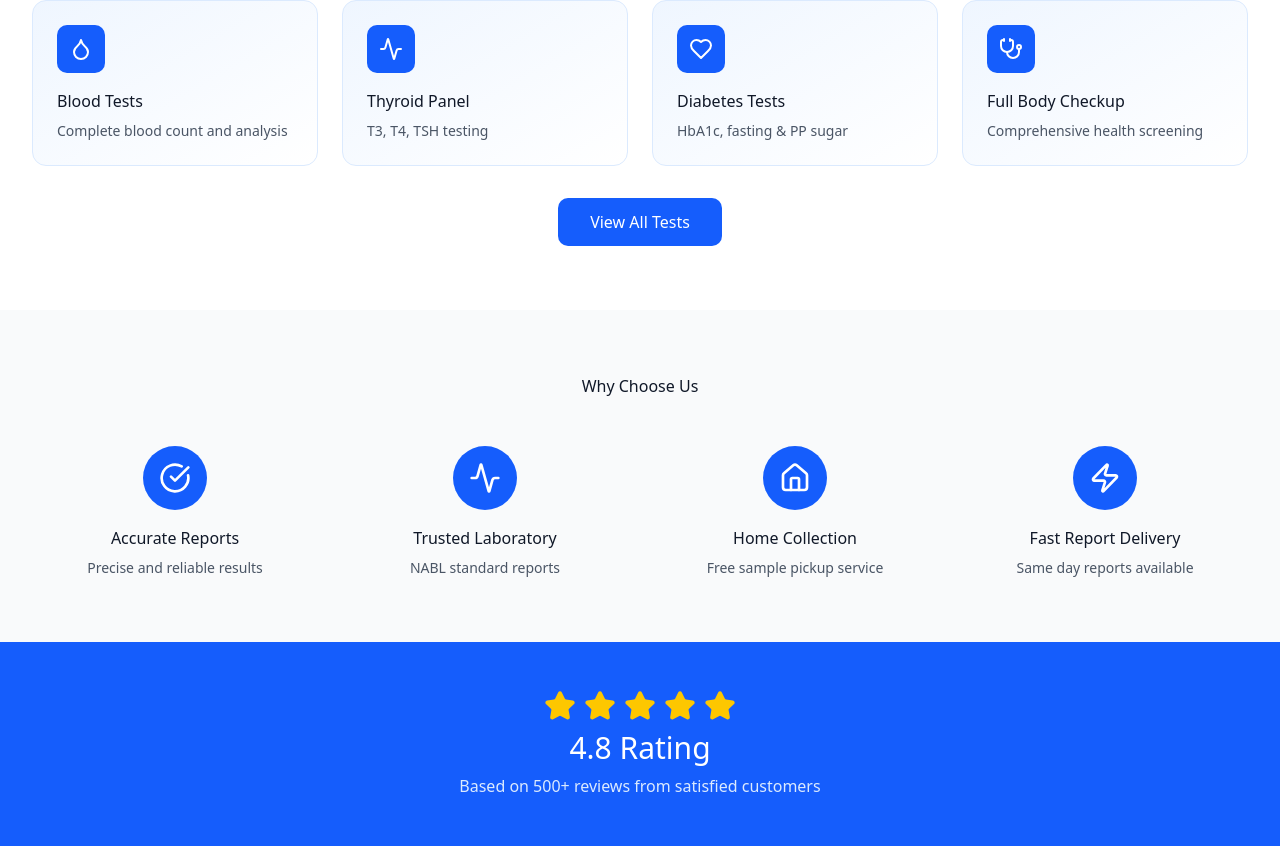
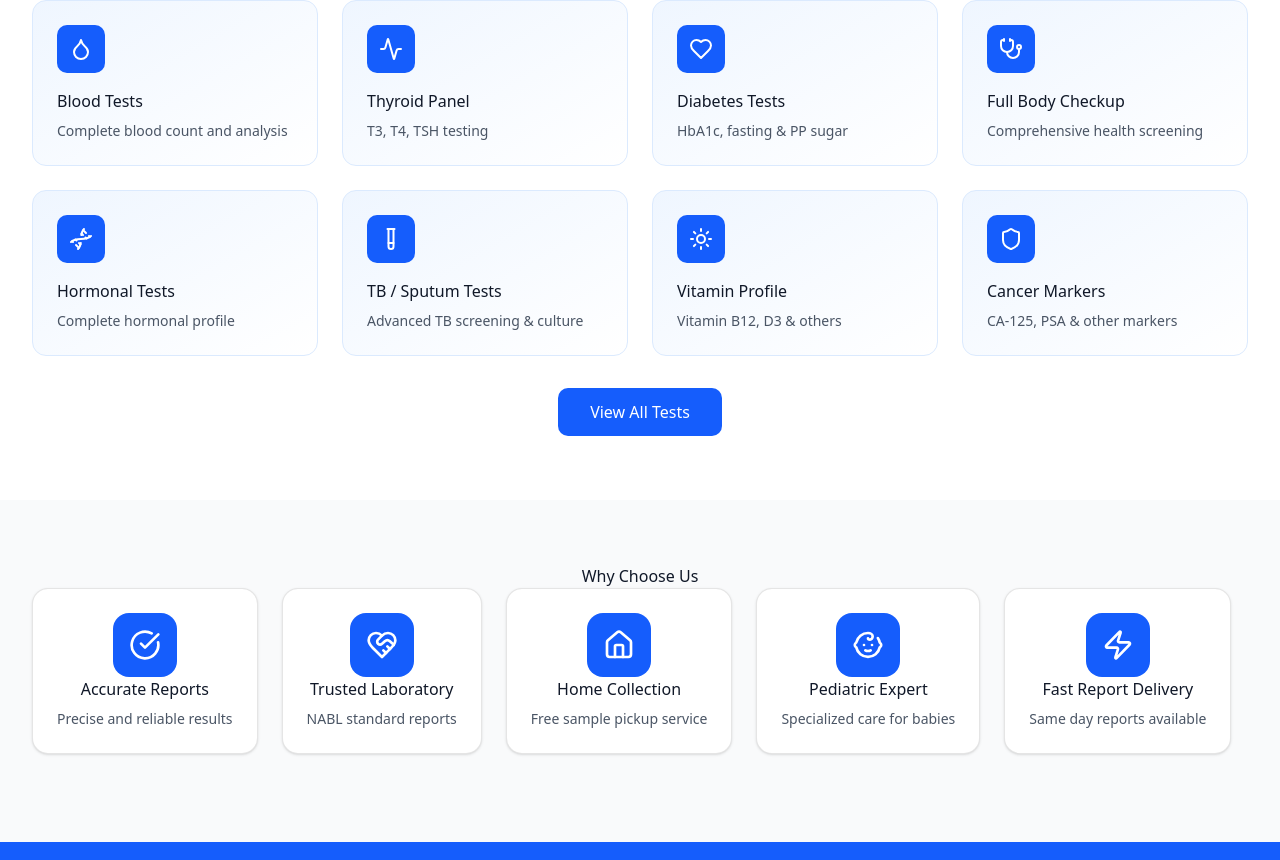
Before and after one commit to jaypateljp02/FirstCare, a React (Vite) app: page / in a window 1280 px wide. Shown: the part 680-1540 px from the top of the page. Built offline with nearby package versions, Linux system fonts and the light colour scheme; no server answers; the database is empty.

Commit message:
Fix scrolling, update content, and add scroll-to-top

```diff
--- a/src/App.tsx
+++ b/src/App.tsx
@@ -22,9 +22,12 @@ import { ManageBlog } from './components/admin/ManageBlog';
 import { ManageServices } from './components/admin/ManageServices';
 import { ProtectedRoute } from './components/ProtectedRoute';
 
+import ScrollToTop from './components/ScrollToTop';
+
 function App() {
   return (
     <Router>
+      <ScrollToTop />
       <div className="min-h-screen flex flex-col">
         {/* Only show Header/Footer on non-admin pages */}
         <Routes>
--- /dev/null
+++ b/src/components/ScrollToTop.tsx
@@ -0,0 +1,12 @@
+import { useEffect } from "react";
+import { useLocation } from "react-router-dom";
+
+export default function ScrollToTop() {
+    const { pathname } = useLocation();
+
+    useEffect(() => {
+        window.scrollTo(0, 0);
+    }, [pathname]);
+
+    return null;
+}
--- a/src/components/pages/AboutPage.tsx
+++ b/src/components/pages/AboutPage.tsx
@@ -43,13 +43,13 @@ export function AboutPage() {
   const team = [
     {
       name: "Afroj Mujawar",
-      role: "Chief Pathologist",
+      role: "Founder",
       qualification: "PGDMLT",
       src: afrojImage,
     },
     {
       name: "Omkar Bhand",
-      role: "Senior Pathologist",
+      role: "Founder",
       qualification: "PGDMLT",
       src: omkarImage,
     },
--- a/src/components/pages/CertificationsPage.tsx
+++ b/src/components/pages/CertificationsPage.tsx
@@ -9,13 +9,6 @@ export function CertificationsPage() {
       credential: 'ISO 9001:2015',
       description:
         'Certified for Quality Management Systems, demonstrating our commitment to consistent delivery of quality diagnostic services and customer satisfaction.',
-    },
-    {
-      icon: Award,
-      title: 'CAP Accreditation',
-      credential: 'College of American Pathologists',
-      description:
-        'Recognized by CAP for excellence in pathology and laboratory practices, following international standards for accuracy and reliability.',
     },
   ];
 
@@ -215,13 +208,6 @@ export function CertificationsPage() {
               <div className="text-gray-900">ISO Certificate</div>
               <p className="text-sm text-gray-600 mt-2">Quality Management System</p>
             </div>
-            <div className="bg-gradient-to-br from-blue-50 to-white p-8 rounded-2xl border-2 border-blue-200 text-center">
-              <div className="w-32 h-32 mx-auto mb-4 bg-white rounded-lg flex items-center justify-center border border-gray-200">
-                <Award className="w-20 h-20 text-blue-600" />
-              </div>
-              <div className="text-gray-900">CAP Certificate</div>
-              <p className="text-sm text-gray-600 mt-2">Laboratory Accreditation</p>
-            </div>
           </div>
         </div>
       </section>
--- a/src/components/pages/HomePage.tsx
+++ b/src/components/pages/HomePage.tsx
@@ -1,5 +1,5 @@
 import { Link } from 'react-router-dom';
-import { MessageCircle, Droplet, Activity, Heart, Stethoscope, CheckCircle, Clock, Home, Zap, Star } from 'lucide-react';
+import { MessageCircle, Droplet, Activity, Heart, Stethoscope, CheckCircle, Clock, Home, Zap, Star, Dna, TestTube, Sun, Shield, Baby, HeartHandshake } from 'lucide-react';
 import { ImageWithFallback } from '../figma/ImageWithFallback';
 import { SEO, pageSEO } from '../SEO';
 export function HomePage() {
@@ -8,12 +8,17 @@ export function HomePage() {
     { icon: Activity, title: 'Thyroid Panel', description: 'T3, T4, TSH testing' },
     { icon: Heart, title: 'Diabetes Tests', description: 'HbA1c, fasting & PP sugar' },
     { icon: Stethoscope, title: 'Full Body Checkup', description: 'Comprehensive health screening' },
+    { icon: Dna, title: 'Hormonal Tests', description: 'Complete hormonal profile' },
+    { icon: TestTube, title: 'TB / Sputum Tests', description: 'Advanced TB screening & culture' },
+    { icon: Sun, title: 'Vitamin Profile', description: 'Vitamin B12, D3 & others' },
+    { icon: Shield, title: 'Cancer Markers', description: 'CA-125, PSA & other markers' },
   ];
 
   const features = [
     { icon: CheckCircle, title: 'Accurate Reports', description: 'Precise and reliable results' },
-    { icon: Activity, title: 'Trusted Laboratory', description: 'NABL standard reports' },
+    { icon: HeartHandshake, title: 'Trusted Laboratory', description: 'NABL standard reports' },
     { icon: Home, title: 'Home Collection', description: 'Free sample pickup service' },
+    { icon: Baby, title: 'Pediatric Expert', description: 'Specialized care for babies' },
     { icon: Zap, title: 'Fast Report Delivery', description: 'Same day reports available' },
   ];
 
@@ -92,17 +97,20 @@ export function HomePage() {
         </section>
 
         {/* Why Choose Us */}
-        <section className="py-16 bg-gray-50">
+        <section className="py-16 bg-gray-50 border-y border-gray-100">
           <div className="max-w-7xl mx-auto px-4 sm:px-6 lg:px-8">
-            <h2 className="text-center text-gray-900 mb-12">Why Choose Us</h2>
-            <div className="grid grid-cols-1 sm:grid-cols-2 lg:grid-cols-4 gap-6">
+            <h2 className="text-center text-gray-900 mb-10">Why Choose Us</h2>
+            <div className="flex flex-nowrap lg:justify-center gap-6 overflow-x-auto pb-6 custom-scrollbar scroll-smooth">
               {features.map((feature, index) => (
-                <div key={index} className="text-center">
-                  <div className="w-16 h-16 bg-blue-600 rounded-full flex items-center justify-center mx-auto mb-4">
+                <div
+                  key={index}
+                  className="flex flex-col items-center text-center p-6 bg-white rounded-2xl shadow-sm border border-blue-50 transition-all hover:shadow-md hover:-translate-y-1 min-w-[260px] flex-shrink-0"
+                >
+                  <div className="w-16 h-16 bg-blue-600 rounded-2xl flex items-center justify-center mb-5 shadow-inner">
                     <feature.icon className="w-8 h-8 text-white" />
                   </div>
-                  <h3 className="text-gray-900 mb-2">{feature.title}</h3>
-                  <p className="text-sm text-gray-600">{feature.description}</p>
+                  <h3 className="text-gray-900 font-bold mb-2 text-lg">{feature.title}</h3>
+                  <p className="text-sm text-gray-600 leading-relaxed">{feature.description}</p>
                 </div>
               ))}
             </div>
--- a/src/components/pages/OffersPage.tsx
+++ b/src/components/pages/OffersPage.tsx
@@ -78,6 +78,8 @@ function OfferDetailModal({ offer, onClose }: { offer: Offer; onClose: () => voi
           maxWidth: '600px',
           width: '100%',
           maxHeight: '90vh',
+          display: 'flex',
+          flexDirection: 'column',
           overflow: 'hidden',
           boxShadow: '0 25px 50px -12px rgba(0, 0, 0, 0.25)',
         }}
@@ -106,7 +108,14 @@ function OfferDetailModal({ offer, onClose }: { offer: Offer; onClose: () => voi
         </div>
 
         {/* Modal Body - Scrollable */}
-        <div className="p-4 sm:p-5 overflow-y-auto" style={{ maxHeight: '50vh' }}>
+        <div
+          className="p-4 sm:p-5 custom-scrollbar"
+          style={{
+            flex: 1,
+            overflowY: 'auto',
+            minHeight: 0,
+          }}
+        >
           <p className="text-gray-600 mb-4 text-sm">{offer.description}</p>
 
           {sampleInfo.length > 0 && (
@@ -126,19 +135,19 @@ function OfferDetailModal({ offer, onClose }: { offer: Offer; onClose: () => voi
           )}
 
           <div>
-            <h4 className="font-semibold text-gray-900 mb-2 flex items-center gap-2 text-sm">
+            <h4 className="font-semibold text-gray-900 mb-3 flex items-center gap-2 text-sm border-b pb-2">
               <span className={`inline-flex items-center justify-center w-5 h-5 ${colorClasses.badge} text-white text-xs rounded-full`}>
                 {tests.length}
               </span>
               Tests Included
             </h4>
-            <div className="space-y-1">
+            <div className="space-y-2">
               {tests.map((test, idx) => (
-                <div key={idx} className="flex items-start gap-2 p-1.5 bg-gray-50 rounded">
+                <div key={idx} className="flex items-start gap-2 p-2 bg-gray-50 rounded-lg border border-gray-100">
                   <svg className={`w-4 h-4 ${colorClasses.text} flex-shrink-0 mt-0.5`} fill="none" viewBox="0 0 24 24" stroke="currentColor">
                     <path strokeLinecap="round" strokeLinejoin="round" strokeWidth={2} d="M5 13l4 4L19 7" />
                   </svg>
-                  <span className="text-xs text-gray-700">{test}</span>
+                  <span className="text-xs text-gray-700 leading-tight">{test}</span>
                 </div>
               ))}
             </div>
@@ -432,31 +441,31 @@ export function OffersPage() {
       <section className="py-12 bg-gray-50">
         <div className="max-w-7xl mx-auto px-4 sm:px-6 lg:px-8">
           <h2 className="text-center text-gray-900 mb-8">Why Choose Our Packages?</h2>
-          <div className="grid grid-cols-1 md:grid-cols-3 gap-6">
-            <div className="text-center">
-              <div className="w-16 h-16 bg-blue-600 rounded-full flex items-center justify-center mx-auto mb-4">
-                <Tag className="w-8 h-8 text-white" />
+          <div className="flex overflow-x-auto pb-6 snap-x md:grid md:grid-cols-3 md:gap-6 md:pb-0 hide-scrollbar -mx-4 px-4 md:mx-0 md:px-0 gap-4">
+            <div className="text-center min-w-[280px] snap-center bg-white p-6 rounded-2xl shadow-sm border border-gray-100 md:bg-transparent md:p-0 md:shadow-none md:border-none">
+              <div className="w-16 h-16 bg-blue-600 rounded-full flex items-center justify-center mx-auto mb-4 text-white shadow-lg md:shadow-none shadow-blue-200">
+                <Tag className="w-8 h-8" />
               </div>
-              <h3 className="text-gray-900 mb-2">Best Value</h3>
-              <p className="text-sm text-gray-600">
+              <h3 className="text-gray-900 mb-2 font-bold text-lg">Best Value</h3>
+              <p className="text-sm text-gray-600 leading-relaxed">
                 Comprehensive tests at up to 60% discount compared to individual test prices
               </p>
             </div>
-            <div className="text-center">
-              <div className="w-16 h-16 bg-blue-600 rounded-full flex items-center justify-center mx-auto mb-4">
-                <Gift className="w-8 h-8 text-white" />
+            <div className="text-center min-w-[280px] snap-center bg-white p-6 rounded-2xl shadow-sm border border-gray-100 md:bg-transparent md:p-0 md:shadow-none md:border-none">
+              <div className="w-16 h-16 bg-blue-600 rounded-full flex items-center justify-center mx-auto mb-4 text-white shadow-lg md:shadow-none shadow-blue-200">
+                <Gift className="w-8 h-8" />
               </div>
-              <h3 className="text-gray-900 mb-2">Complete Screening</h3>
-              <p className="text-sm text-gray-600">
+              <h3 className="text-gray-900 mb-2 font-bold text-lg">Complete Screening</h3>
+              <p className="text-sm text-gray-600 leading-relaxed">
                 Specially curated packages covering all essential health parameters
               </p>
             </div>
-            <div className="text-center">
-              <div className="w-16 h-16 bg-blue-600 rounded-full flex items-center justify-center mx-auto mb-4">
-                <Percent className="w-8 h-8 text-white" />
+            <div className="text-center min-w-[280px] snap-center bg-white p-6 rounded-2xl shadow-sm border border-gray-100 md:bg-transparent md:p-0 md:shadow-none md:border-none">
+              <div className="w-16 h-16 bg-blue-600 rounded-full flex items-center justify-center mx-auto mb-4 text-white shadow-lg md:shadow-none shadow-blue-200">
+                <Percent className="w-8 h-8" />
               </div>
-              <h3 className="text-gray-900 mb-2">Expert Guidance</h3>
-              <p className="text-sm text-gray-600">
+              <h3 className="text-gray-900 mb-2 font-bold text-lg">Expert Guidance</h3>
+              <p className="text-sm text-gray-600 leading-relaxed">
                 Free consultation to help you choose the right package for your needs
               </p>
             </div>
--- a/src/components/pages/TestimonialsPage.tsx
+++ b/src/components/pages/TestimonialsPage.tsx
@@ -91,8 +91,8 @@ export function TestimonialsPage() {
                 <Star
                   key={i}
                   className={`w-8 h-8 ${i < Math.floor(averageRating)
-                      ? 'fill-yellow-400 text-yellow-400'
-                      : 'text-gray-300'
+                    ? 'fill-yellow-400 text-yellow-400'
+                    : 'text-gray-300'
                     }`}
                 />
               ))}
@@ -119,8 +119,8 @@ export function TestimonialsPage() {
                     <Star
                       key={i}
                       className={`w-4 h-4 ${i < testimonial.rating
-                          ? 'fill-yellow-400 text-yellow-400'
-                          : 'text-gray-300'
+                        ? 'fill-yellow-400 text-yellow-400'
+                        : 'text-gray-300'
                         }`}
                     />
                   ))}
@@ -164,11 +164,11 @@ export function TestimonialsPage() {
         <div className="max-w-7xl mx-auto px-4 sm:px-6 lg:px-8">
           <div className="grid grid-cols-1 md:grid-cols-4 gap-6 text-center">
             <div>
-              <div className="text-3xl text-blue-600 mb-2">50,000+</div>
+              <div className="text-3xl text-blue-600 mb-2">20,000+</div>
               <p className="text-gray-600">Happy Patients</p>
             </div>
             <div>
-              <div className="text-3xl text-blue-600 mb-2">500,000+</div>
+              <div className="text-3xl text-blue-600 mb-2">200,000+</div>
               <p className="text-gray-600">Tests Conducted</p>
             </div>
             <div>
--- a/src/index.css
+++ b/src/index.css
@@ -1295,6 +1295,34 @@
     outline-style: none;
   }
 
+/* Custom Scrollbar for better visibility */
+.custom-scrollbar::-webkit-scrollbar {
+  width: 6px;
+}
+
+.custom-scrollbar::-webkit-scrollbar-track {
+  background: #f1f1f1;
+  border-radius: 10px;
+}
+
+.custom-scrollbar::-webkit-scrollbar-thumb {
+  background: #cbd5e1;
+  border-radius: 10px;
+}
+
+.custom-scrollbar::-webkit-scrollbar-thumb:hover {
+  background: #94a3b8;
+}
+
+.no-scrollbar::-webkit-scrollbar {
+  display: none;
+}
+
+.no-scrollbar {
+  -ms-overflow-style: none;
+  scrollbar-width: none;
+}
+
   @media (hover: hover) {
     .group-hover\:scale-110:is(:where(.group):hover *) {
       --tw-scale-x: 110%;
```
